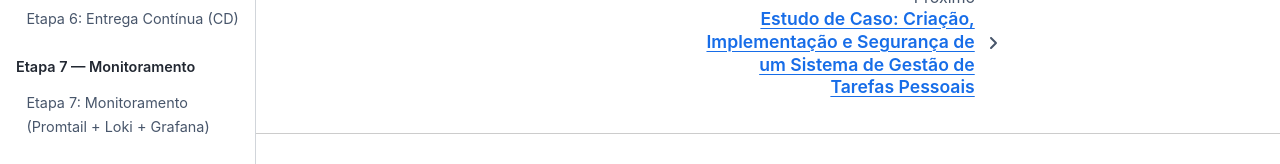
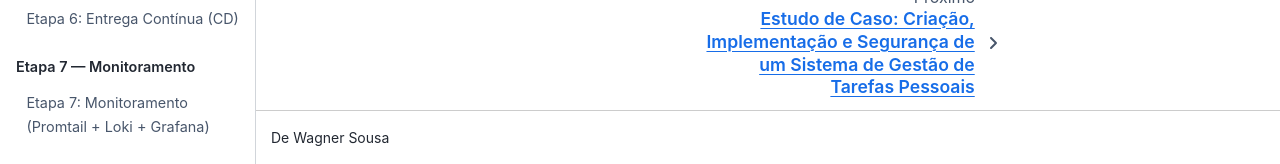
Before and after one commit to HDB-ATIVIDADES/case-study, a Sphinx documentation site: the page built from docs/index.md, in a window 1280 px wide and 1340 px high. Shown: the part 1176-1340 px from the top of the window. Built offline with Sphinx 7.4.7 and the Sphinx Book theme 1.1.4, drawn with Linux system fonts in a browser that asks for light colours.

Commit message:
Restaura author no conf.py (só aparece no HTML, não no PDF)

```diff
--- a/docs/conf.py
+++ b/docs/conf.py
@@ -1,7 +1,7 @@
 import os
 
 project = "Estudo de Caso: DevSecOps"
-author = ""
+author = "Wagner Sousa"
 html_title = "Estudo de Caso: DevSecOps"
 html_logo = "assets/logo-hb.svg"
 extensions = ["myst_parser", "sphinxcontrib.mermaid"]
```
